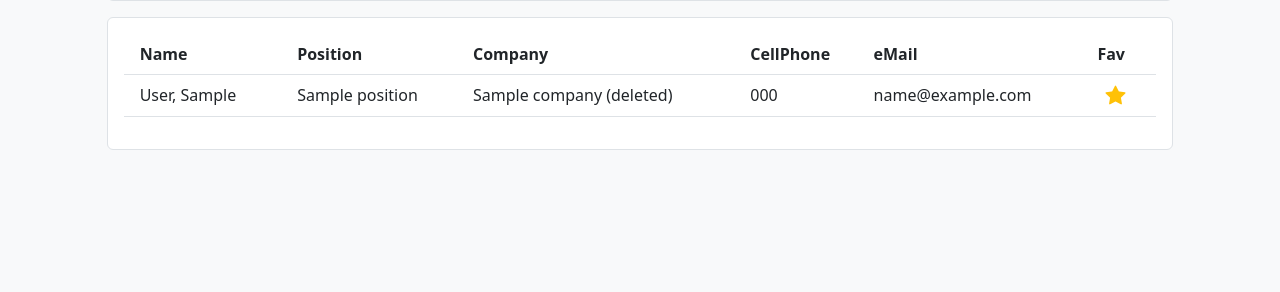
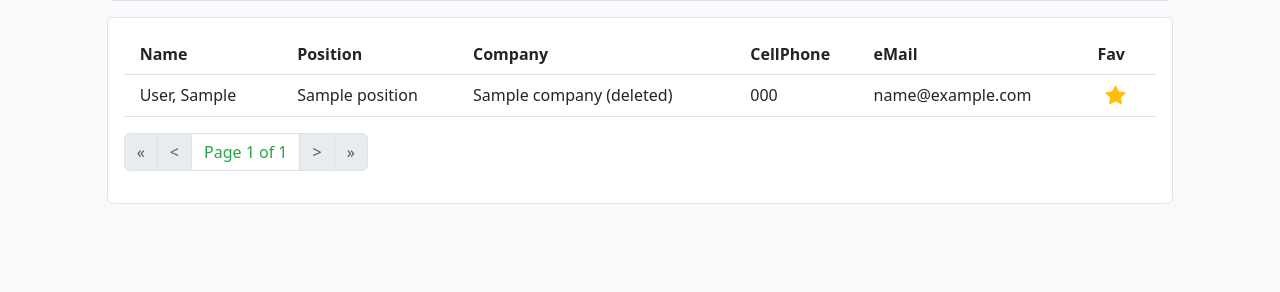
Before and after one commit to mielnic/mateapp-directory, a Django app: template MateAppDirectory/templates/directory/persons.html in a window 1280 px wide. Shown: the part 189-481 px from the top of the page. Run offline with Django 3.2, Linux system fonts and the light colour scheme; the template is opened without the code that fills it: most values are stand-ins (such as "Sample title", 1, 10 or a date in 2020); form fields are guessed from the names that the template uses.

Commit message:
Paginator update

```diff
--- a/MateAppDirectory/directory/urls.py
+++ b/MateAppDirectory/directory/urls.py
@@ -13,8 +13,8 @@ router.register(r'persons', PersonViewSet, 'persons')
 urlpatterns = [
     path('', views.index, name='Index'),
     # List
-    path('persons/<int:a>/<int:b>/', views.persons, name='Persons'),
-    path('companies/<int:a>/<int:b>/', views.companies, name='Companies'),
+    path('persons/', views.persons, name='Persons'),
+    path('companies/', views.companies, name='Companies'),
     path('person/<int:id>/', views.person, name='Person'),
     path('company/<int:id>/<int:a>/<int:b>/', views.company, name='Company'),
     # CUD Person
--- a/MateAppDirectory/templates/directory/persons.html
+++ b/MateAppDirectory/templates/directory/persons.html
@@ -29,7 +29,7 @@
                 <form class="col btn-sm" role="search">
                   <div class="my-2">{{searchform.q}}</div>
                   <button class="btn btn-outline-success mr-2" type="submit">{% trans "Search" %}</button>
-                  <a href="/directory/persons/0/10/" class="btn btn-outline-secondary my-2">{% trans "Clear" %}</a>
+                  <a href="/directory/persons/" class="btn btn-outline-secondary my-2">{% trans "Clear" %}</a>
                 </form>
               </div>
             </div>
@@ -46,7 +46,7 @@
                   <button class="btn btn-outline-success mx-2" type="submit">{% trans "Search" %}</button>
                 </form>
                 <div>
-                  <a href="/directory/persons/0/10/" class="btn btn-outline-secondary my-2">{% trans "Clear" %}</a>
+                  <a href="/directory/persons/" class="btn btn-outline-secondary my-2">{% trans "Clear" %}</a>
                 </div>
               </div>
             </div>
@@ -165,29 +165,55 @@
     </div>
 
     <!-- Pagination -->
-    {% if pgx.pgs > 1 %}
     <nav aria-label="Page navigation">
-        <ul class="pagination">
+      <ul class="pagination">
+      {% if person_list.has_previous %}
           <li class="page-item">
-            <a class="page-link" href="{% url 'directory:Persons' a=pgx.idxpl b=pgx.idxpr %}" aria-label="Previous">
+            <a class="page-link" href="{% url 'directory:Persons' %}?page=1&q={{q}}" aria-label="Previous">
               <span aria-hidden="true">&laquo;</span>
             </a>
           </li>
-          {% for link in pgx.lks %}
-          <li class="page-item"><a class="page-link" id="page-link" href="{% url 'directory:Persons' a=link.pl b=link.pr %}">{{link.page}}</a></li>
-          {% endfor %}
           <li class="page-item">
-            <a class="page-link" href="{% url 'directory:Persons' a=pgx.idxnl b=pgx.idxnr %}" aria-label="Next">
+          <a class="page-link" id="page-link" href="{% url 'directory:Persons'%}?page={{ person_list.previous_page_number }}&q={{q}}">&lt;</a>
+          </li>
+      {% else %}
+          <li class="page-item disabled">
+          <span class="page-link">&laquo;</span>
+          </li>
+          <li class="page-item disabled">
+          <span class="page-link">&lt;</span>
+          </li>
+      {% endif %}
+
+      <li class="page-item">
+          <span class="page-link">{% trans "Page" %} {{ person_list.number }} {% trans "of" %} {{ person_list.paginator.num_pages }}</span>
+      </li>
+
+      {% if person_list.has_next %}
+          <li class="page-item">
+            <a class="page-link" href="{% url 'directory:Persons' %}?page={{ person_list.next_page_number }}&q={{q}}" aria-label="Next">
+              <span aria-hidden="true">&gt;</span>
+            </a>
+          <li class="page-item">
+            <a class="page-link" href="{% url 'directory:Persons' %}?page={{ person_list.paginator.num_pages }}&q={{q}}" aria-label="Last">
               <span aria-hidden="true">&raquo;</span>
             </a>
           </li>
-        </ul>
-      </nav>
+      {% else %}
+          <li class="page-item disabled">
+          <span class="page-link">&gt;</span>
+          </li>
+          <li class="page-item disabled">
+          <span class="page-link">&raquo;</span>
+          </li>
+      {% endif %}
+      </ul>
+  </nav>
+
+  {% else %}
+        <p>{% trans "No persons available." %}</p>
     {% endif %}
 
-    {% else %}
-        <p>{% trans "No persons available." %}</p>
-    {% endif %}
     </div>
 </div>
 
--- a/MateAppDirectory/templates/includes/navbar.html
+++ b/MateAppDirectory/templates/includes/navbar.html
@@ -20,10 +20,10 @@
             {% if user.is_authenticated %}
 
             <li class="nav-item">
-              <a class="nav-link" href="/directory/persons/0/10/"><h5 class="text-success-emphasis"><i class="bi bi-people"></i>&nbsp;{% trans "Persons" %}</h5></a>
+              <a class="nav-link" href="/directory/persons/"><h5 class="text-success-emphasis"><i class="bi bi-people"></i>&nbsp;{% trans "Persons" %}</h5></a>
             </li>
             <li class="nav-item">
-              <a class="nav-link" href="/directory/companies/0/10/"><h5 class="text-success-emphasis"><i class="bi bi-buildings"></i>&nbsp;{% trans "Companies" %}</h5></a>
+              <a class="nav-link" href="/directory/companies/"><h5 class="text-success-emphasis"><i class="bi bi-buildings"></i>&nbsp;{% trans "Companies" %}</h5></a>
             </li>
             <li class="nav-item">
               <a class="nav-link" href="{% url 'posts:list' %}"><h5 class="text-success-emphasis"><i class="bi bi-stickies"></i>&nbsp;{% trans "Posts" %}</h5></a>
```
Also changed, not shown: MateAppDirectory/directory/views.py (+58 -39 lines), MateAppDirectory/templates/directory/companies.html (+38 -13 lines).
